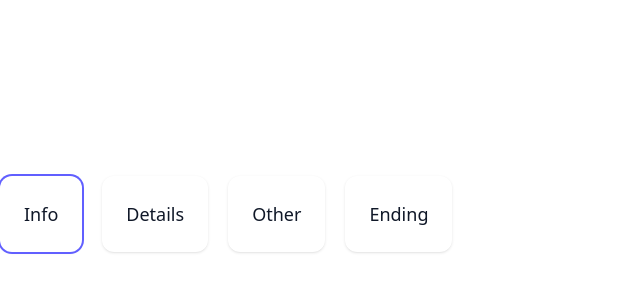
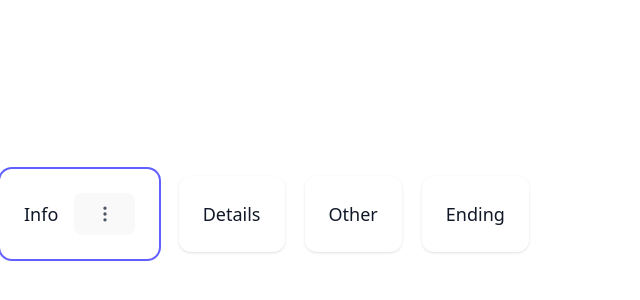
Before and after one commit to vlad-scherbyna/fillout-page-navigation, a React app: page / in a window 1280 px wide. Shown: the part 182-482 px from the top of the page, without its empty margins (0-640 px from the left). Built offline with nearby package versions, Linux system fonts and the light colour scheme; the HTML template or start-up script is replaced by a standard one.

Commit message:
add action menu logic

```diff
--- a/src/components/form-builder/page-list/sortable-page/page-card/action-menu/action-menu.tsx
+++ b/src/components/form-builder/page-list/sortable-page/page-card/action-menu/action-menu.tsx
@@ -4,20 +4,32 @@ import {
   DropdownMenuContent,
   DropdownMenuItem,
 } from '@radix-ui/react-dropdown-menu';
-import { EllipsisIcon } from 'lucide-react';
+import { EllipsisVertical } from 'lucide-react';
 
 export const ActionMenu = () => {
   return (
     <DropdownMenu>
       <DropdownMenuTrigger asChild>
         <button className="p-1 rounded-md hover:bg-gray-100 transition">
-          <EllipsisIcon className="w-5 h-5 text-gray-600" />
+          <EllipsisVertical className="w-5 h-5 text-gray-600" />
         </button>
       </DropdownMenuTrigger>
-      <DropdownMenuContent className="bg-white p-2 rounded-lg shadow-lg flex flex-row space-x-2">
-        <DropdownMenuItem className="px-3 py-1 hover:bg-gray-100 rounded-md">Rename</DropdownMenuItem>
-        <DropdownMenuItem className="px-3 py-1 hover:bg-gray-100 rounded-md">Duplicate</DropdownMenuItem>
-        <DropdownMenuItem className="px-3 py-1 hover:bg-gray-100 rounded-md">Delete</DropdownMenuItem>
+      <DropdownMenuContent
+        className="bg-white p-2 rounded-lg shadow-lg flex flex-col space-y-1 z-[100]"
+        sideOffset={5}
+        align="start"
+        alignOffset={0}
+        side="top"
+      >
+        <DropdownMenuItem className="px-3 py-1 hover:bg-gray-100 rounded-md cursor-pointer">
+          Rename
+        </DropdownMenuItem>
+        <DropdownMenuItem className="px-3 py-1 hover:bg-gray-100 rounded-md cursor-pointer">
+          Duplicate
+        </DropdownMenuItem>
+        <DropdownMenuItem className="px-3 py-1 hover:bg-red-100 text-red-600 rounded-md cursor-pointer">
+          Delete
+        </DropdownMenuItem>
       </DropdownMenuContent>
     </DropdownMenu>
   )
--- a/src/components/form-builder/page-list/sortable-page/page-card/page-card.tsx
+++ b/src/components/form-builder/page-list/sortable-page/page-card/page-card.tsx
@@ -1,24 +1,20 @@
-import { useState } from 'react';
-import { ActionMenu } from './action-menu';
+import { ActionMenu } from './action-menu/action-menu';
 
-interface Props { title: string; }
+interface Props {
+  title: string;
+  isActive?: boolean;
+}
 
-export const PageCard = ({ title }: Props) => {
-  // const [isHover, setHover] = useState(false);
+export const PageCard = ({ title, isActive = false }: Props) => {
+  return (
+    <div className="relative flex items-center justify-between w-full p-2">
+      <h4 className="text-lg text-gray-900">{title}</h4>
 
-  return (
-    <div
-      className="relative flex-1 p-2"
-      // onMouseEnter={() => setHover(true)}
-      // onMouseLeave={() => setHover(false)}
-    >
-      <h4 className="text-lg text-gray-900">{title}</h4>
-      {/*{isHover && (*/}
-      {/*  <div className="absolute right-2 top-1/2 transform -translate-y-1/2 flex space-x-2">*/}
-      {/*    <button className="p-1 rounded-full hover:bg-gray-100 transition">+</button>*/}
-      {/*    <ActionMenu />*/}
-      {/*  </div>*/}
-      {/*)}*/}
+      {isActive && (
+        <div className="ml-4 relative">
+          <ActionMenu />
+        </div>
+      )}
     </div>
   );
 }
--- a/src/components/form-builder/page-list/sortable-page/sortable-page.tsx
+++ b/src/components/form-builder/page-list/sortable-page/sortable-page.tsx
@@ -18,13 +18,13 @@ export const SortablePage = ({ page, isActive, onSelect }: Props) => {
     <div
       ref={setNodeRef}
       style={style}
-      className={`flex items-center justify-between p-4 mb-2 bg-white rounded-xl shadow-sm
+      className={`flex items-center justify-between p-4 mb-2 bg-white rounded-xl shadow-sm relative
         ${isActive ? 'ring-2 ring-indigo-500' : 'hover:shadow-md'}`}
       onClick={onSelect}
       {...attributes}
       {...listeners}
     >
-      <PageCard title={page.title} />
+      <PageCard title={page.title} isActive={isActive} />
     </div>
   );
 }
```
